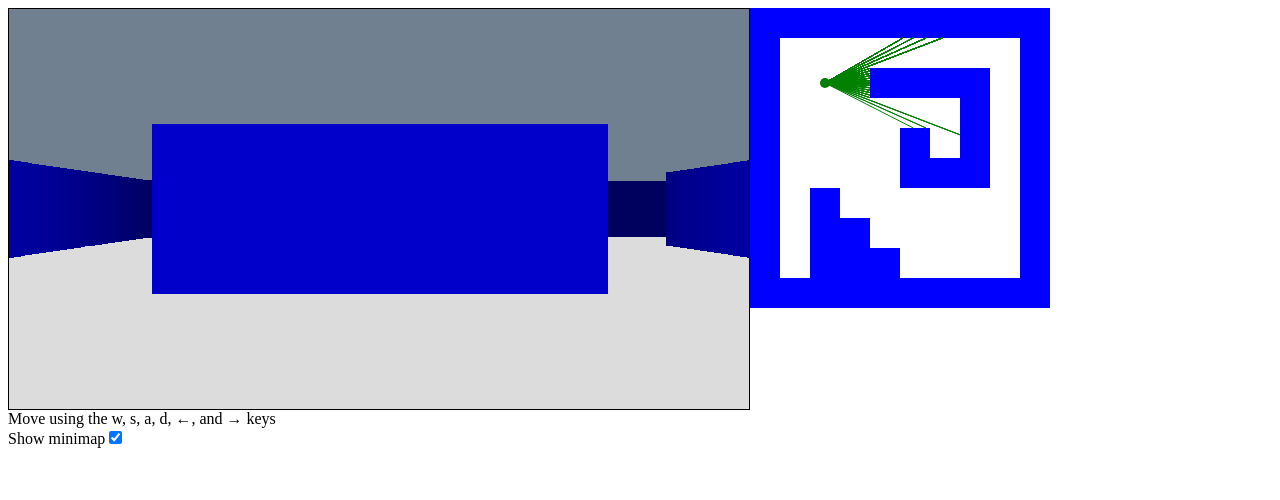
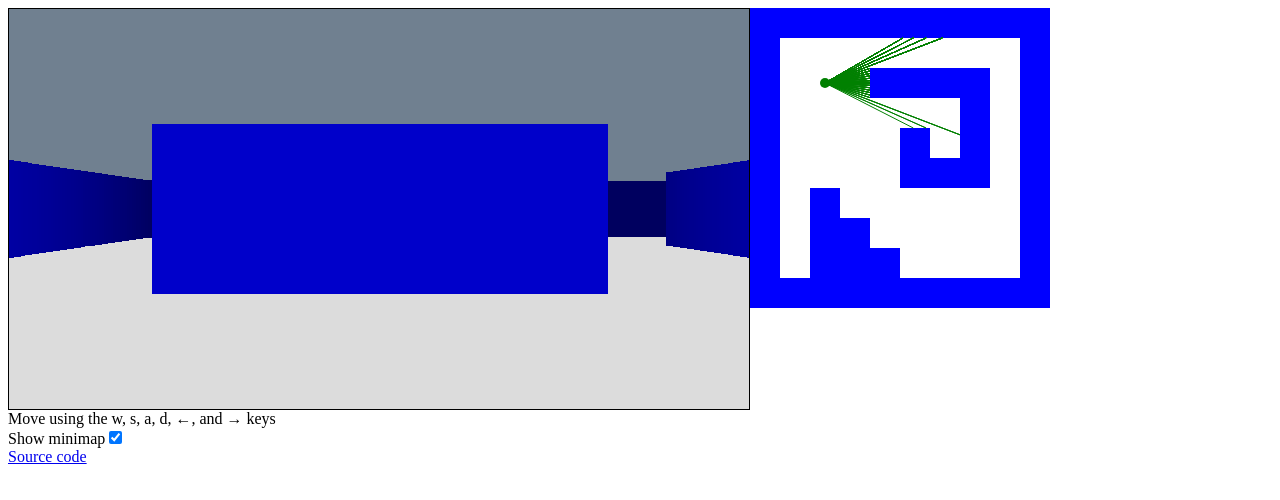
Before and after one commit to ahuth/raycast, a React (Create React App) app: page / in a window 1280 px wide. Shown: the top 500 px of the page. Built offline with nearby package versions, Linux system fonts and the light colour scheme.

Commit message:
Add link to the source code

```diff
--- a/src/components/app.jsx
+++ b/src/components/app.jsx
@@ -37,12 +37,15 @@
                 resolution={resolution}
                 width={740}
               />
-              <span>Move using the w, s, a, d, ←, and → keys</span>
               <div>
-                <label htmlFor="show_minimap">
-                  Show minimap
-                  <input id="show_minimap" onChange={this.handleMinimapChange} type="checkbox" checked={showMinimap} />
-                </label>
+                <span>Move using the w, s, a, d, ←, and → keys</span>
+                <div>
+                  <label htmlFor="show_minimap">
+                    Show minimap
+                    <input id="show_minimap" onChange={this.handleMinimapChange} type="checkbox" checked={showMinimap} />
+                  </label>
+                </div>
+                <a href="https://github.com/ahuth/raycast">Source code</a>
               </div>
             </div>
             {showMinimap && (
```
